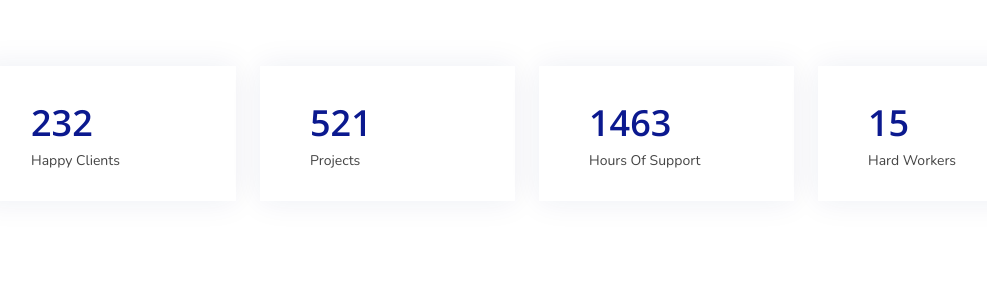
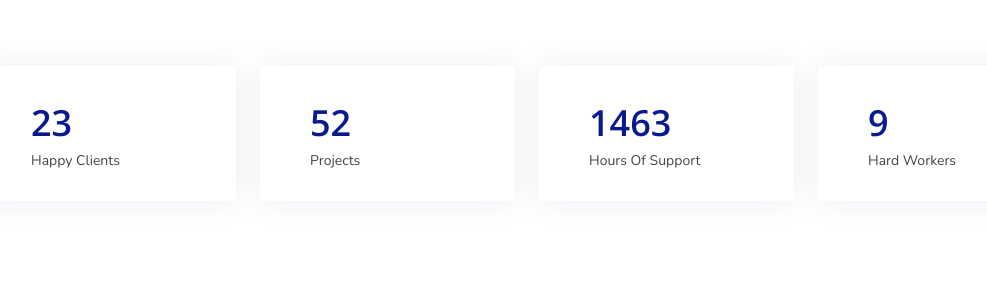
Before and after one commit to Otabek0626/theintrepid, a Django app: page / in a window 1280 px wide. Shown: the part 2472-2772 px from the top of the page, without its empty margins (113-1100 px from the left). Run offline with Django 4.2, Linux system fonts and the light colour scheme; some libraries are stand-ins or nearby versions.

Commit message:
Update index.html

```diff
--- a/templates/index.html
+++ b/templates/index.html
@@ -151,7 +151,7 @@
                 <div class="count-box">
                   <i class="bi bi-emoji-smile"></i>
                   <div>
-                    <span data-purecounter-start="0" data-purecounter-end="232" data-purecounter-duration="1" class="purecounter"></span>
+                    <span data-purecounter-start="0" data-purecounter-end="23" data-purecounter-duration="1" class="purecounter"></span>
                     <p>Happy Clients</p>
                   </div>
                 </div>
@@ -161,7 +161,7 @@
                 <div class="count-box">
                   <i class="bi bi-journal-richtext" style="color: #ee6c20;"></i>
                   <div>
-                    <span data-purecounter-start="0" data-purecounter-end="521" data-purecounter-duration="1" class="purecounter"></span>
+                    <span data-purecounter-start="0" data-purecounter-end="52" data-purecounter-duration="1" class="purecounter"></span>
                     <p>Projects</p>
                   </div>
                 </div>
@@ -181,7 +181,7 @@
                 <div class="count-box">
                   <i class="bi bi-people" style="color: #bb0852;"></i>
                   <div>
-                    <span data-purecounter-start="0" data-purecounter-end="15" data-purecounter-duration="1" class="purecounter"></span>
+                    <span data-purecounter-start="0" data-purecounter-end="9" data-purecounter-duration="1" class="purecounter"></span>
                     <p>Hard Workers</p>
                   </div>
                 </div>
```
